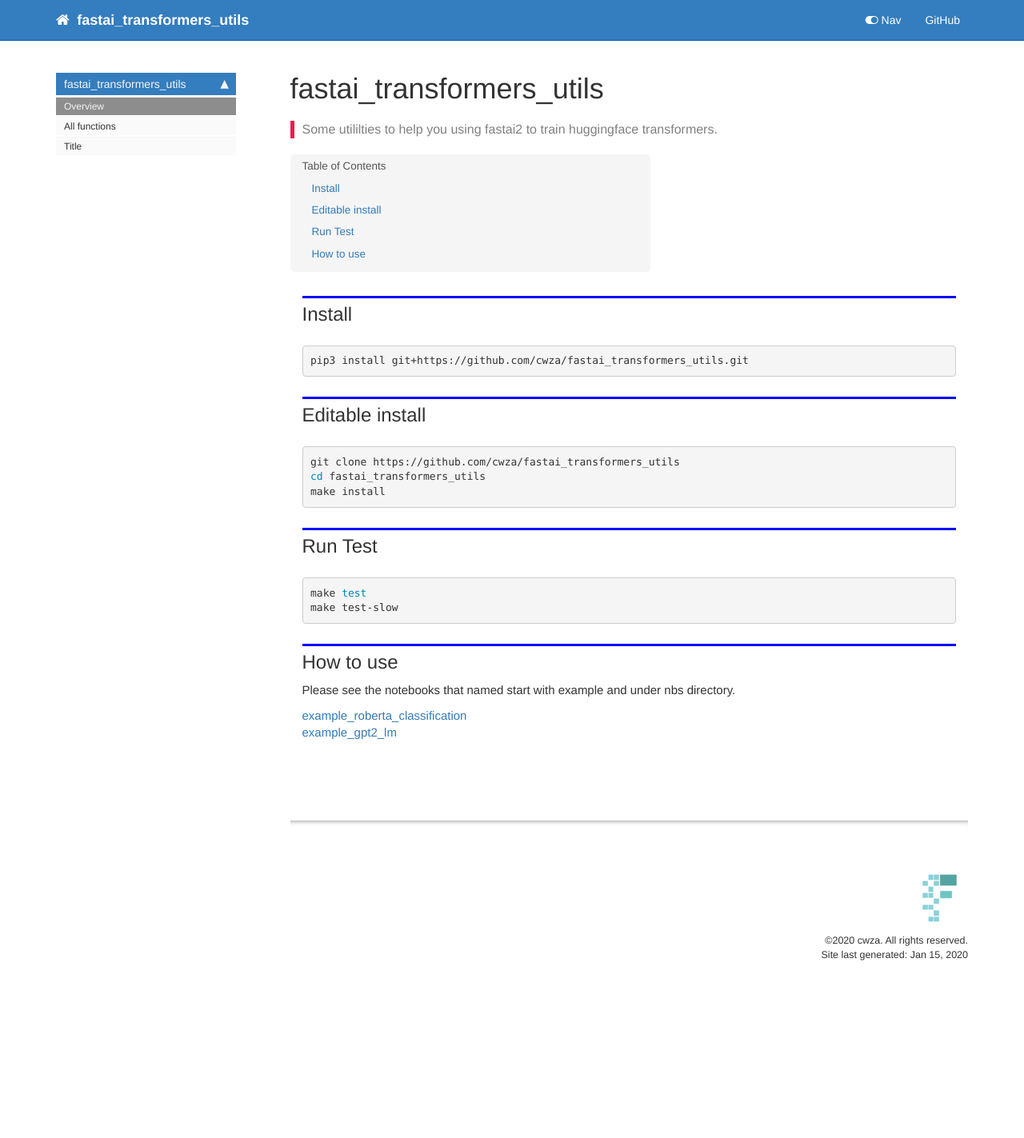
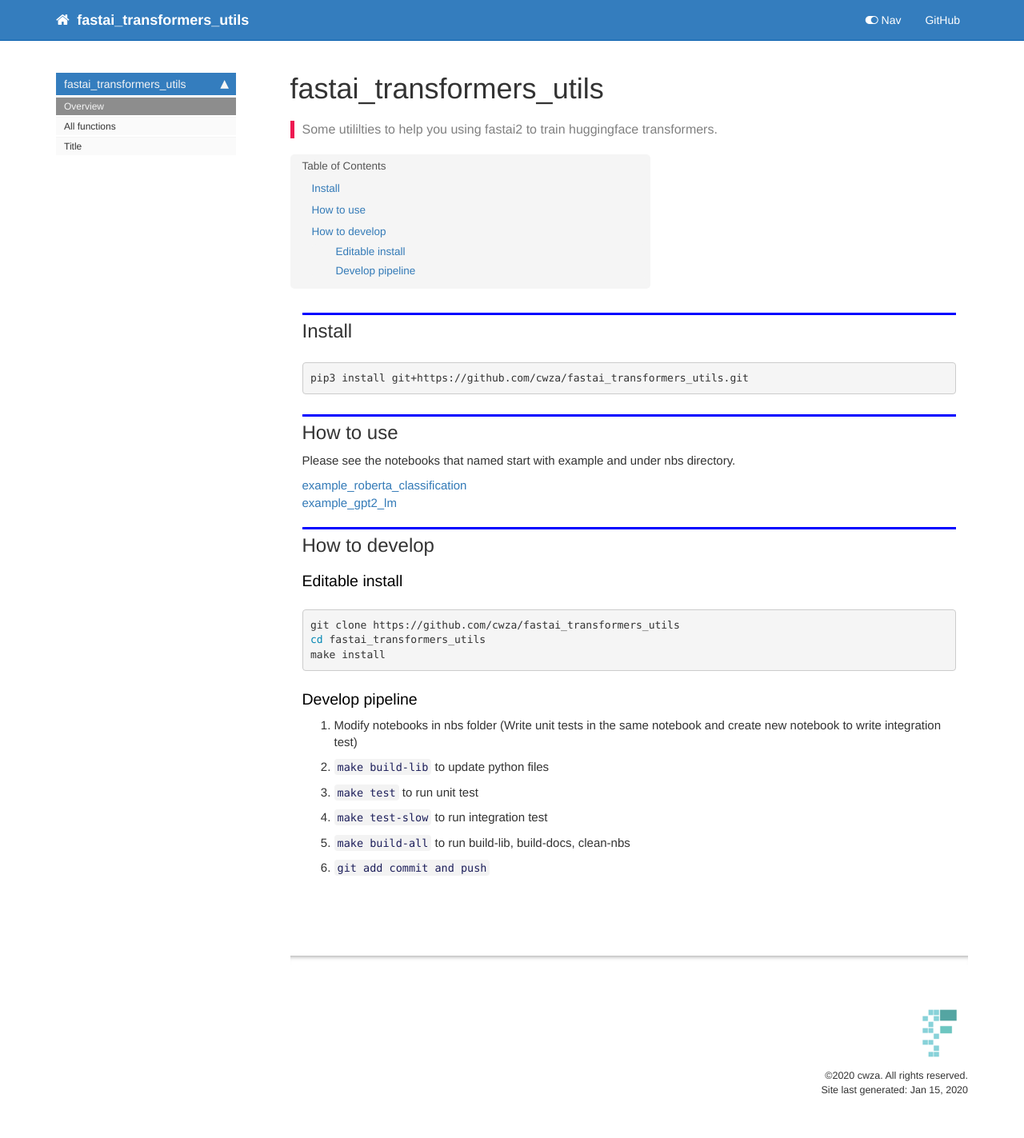
Before and after one commit to cwza/fastai_transformers_utils, a Jekyll site: the page built from docs/index.html, in a window 1280 px wide. Shown: the whole page at 80% size. Built offline with Jekyll 4.4.1, drawn with Linux system fonts in a browser that asks for light colours; nearby versions of some CDN libraries; comment, search, counter and statistics services are not loaded; before the commit the page ends 1254 px from its top, so only the background shows below that.

Commit message:
update documents

```diff
--- a/docs/index.html
+++ b/docs/index.html
@@ -38,7 +38,28 @@
 </div>
 <div class="cell border-box-sizing text_cell rendered"><div class="inner_cell">
 <div class="text_cell_render border-box-sizing rendered_html">
-<h2 id="Editable-install">Editable install<a class="anchor-link" href="#Editable-install">&#182;</a></h2>
+<h2 id="How-to-use">How to use<a class="anchor-link" href="#How-to-use">&#182;</a></h2>
+</div>
+</div>
+</div>
+<div class="cell border-box-sizing text_cell rendered"><div class="inner_cell">
+<div class="text_cell_render border-box-sizing rendered_html">
+<p>Please see the notebooks that named start with example and under nbs directory.</p>
+<p><a href="nbs/01_example_roberta_classification.ipynb">example_roberta_classification</a><br>
+<a href="nbs/02_example_gpt2_lm.ipynb">example_gpt2_lm</a></p>
+
+</div>
+</div>
+</div>
+<div class="cell border-box-sizing text_cell rendered"><div class="inner_cell">
+<div class="text_cell_render border-box-sizing rendered_html">
+<h2 id="How-to-develop">How to develop<a class="anchor-link" href="#How-to-develop">&#182;</a></h2>
+</div>
+</div>
+</div>
+<div class="cell border-box-sizing text_cell rendered"><div class="inner_cell">
+<div class="text_cell_render border-box-sizing rendered_html">
+<h3 id="Editable-install">Editable install<a class="anchor-link" href="#Editable-install">&#182;</a></h3>
 </div>
 </div>
 </div>
@@ -54,30 +75,20 @@
 </div>
 <div class="cell border-box-sizing text_cell rendered"><div class="inner_cell">
 <div class="text_cell_render border-box-sizing rendered_html">
-<h2 id="Run-Test">Run Test<a class="anchor-link" href="#Run-Test">&#182;</a></h2>
+<h3 id="Develop-pipeline">Develop pipeline<a class="anchor-link" href="#Develop-pipeline">&#182;</a></h3>
 </div>
 </div>
 </div>
 <div class="cell border-box-sizing text_cell rendered"><div class="inner_cell">
 <div class="text_cell_render border-box-sizing rendered_html">
-<div class="highlight"><pre><span></span>make <span class="nb">test</span>
-make test-slow
-</pre></div>
-
-</div>
-</div>
-</div>
-<div class="cell border-box-sizing text_cell rendered"><div class="inner_cell">
-<div class="text_cell_render border-box-sizing rendered_html">
-<h2 id="How-to-use">How to use<a class="anchor-link" href="#How-to-use">&#182;</a></h2>
-</div>
-</div>
-</div>
-<div class="cell border-box-sizing text_cell rendered"><div class="inner_cell">
-<div class="text_cell_render border-box-sizing rendered_html">
-<p>Please see the notebooks that named start with example and under nbs directory.</p>
-<p><a href="nbs/01_example_roberta_classification.ipynb">example_roberta_classification</a><br>
-<a href="nbs/02_example_gpt2_lm.ipynb">example_gpt2_lm</a></p>
+<ol>
+<li>Modify notebooks in nbs folder (Write unit tests in the same notebook and create new notebook to write integration test)</li>
+<li><code>make build-lib</code> to update python files</li>
+<li><code>make test</code> to run unit test</li>
+<li><code>make test-slow</code> to run integration test</li>
+<li><code>make build-all</code> to run build-lib, build-docs, clean-nbs</li>
+<li><code>git add commit and push</code></li>
+</ol>
 
 </div>
 </div>
```
Also changed, not shown: project_init.md (+6 -5 lines), README.md, 1 other file.
